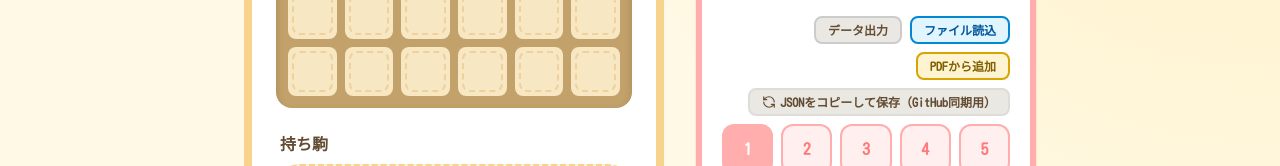
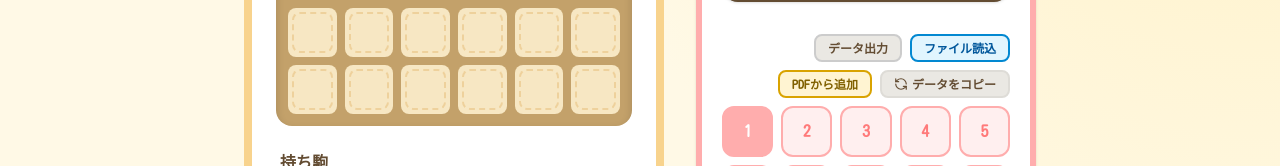
Before and after one commit to imai-collab/kiryo-power1, a React (Vite) app: page / in a window 1280 px wide. Both pictures are taken after a click on the button "はじめる". Shown: the part 373-539 px from the top of the page. Built offline with nearby package versions, Linux system fonts and the light colour scheme; no server answers.

Commit message:
Update App.tsx

```diff
--- a/src/App.tsx
+++ b/src/App.tsx
@@ -1174,7 +1174,7 @@ export default function App() {
                       className="text-xs px-3 py-1 font-bold flex items-center gap-1 rounded-lg bg-[#EAE8E3] border-2 border-[#DEDCD7] hover:bg-[#DEDCD7] text-[#634C32] transition-colors"
                     >
                       <RefreshCcw size={14} />
-                      JSONをコピーして保存（GitHub同期用）
+                      データをコピー
                     </button>
                   </div>
                 </div>
```
